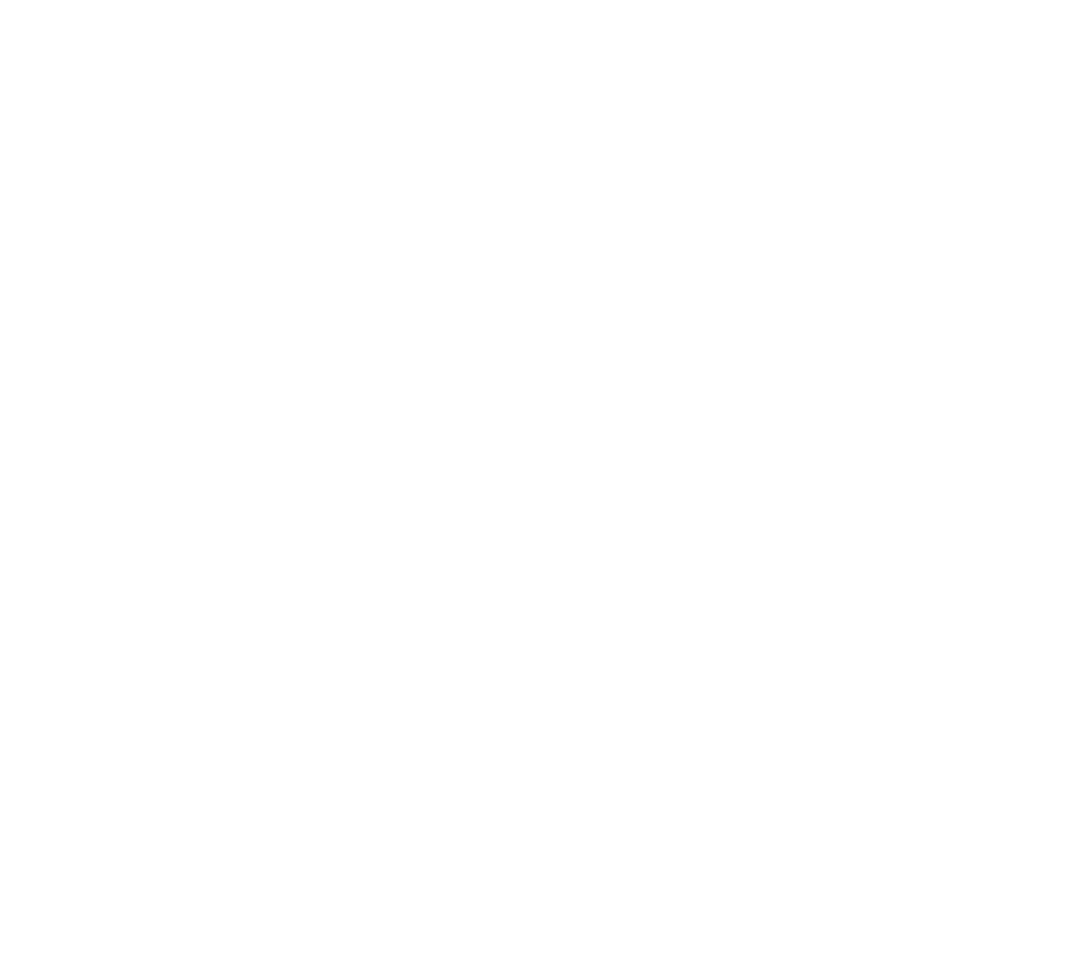
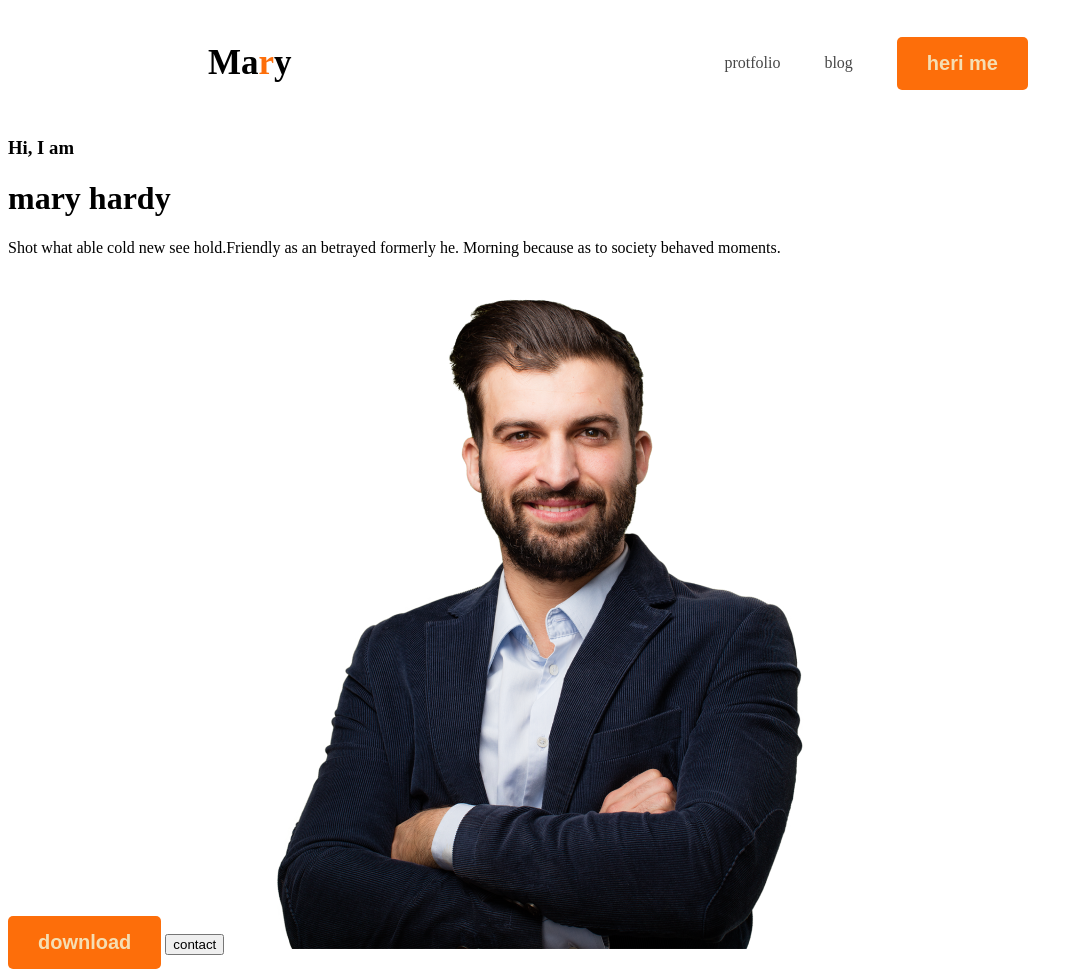
Before and after one commit to saju-79/hero-class-6, a plain HTML site: page index.html in a window 1280 px wide. Shown: the whole page, without its empty margins (0-1083 px from the left). Before the commit the page ends 800 px from the top, so only its background shows below. Drawn offline with Linux system fonts and the light colour scheme.

Commit message:
therd websaid

```diff
--- a/index.html
+++ b/index.html
@@ -5,8 +5,32 @@
     <meta name="viewport" content="width=device-width, initial-scale=1.0">
     <link rel="stylesheet" href="images/icons/twitter.png">
     <title>hero class project </title>
+    <link rel="stylesheet" href="style.css">
+    <link rel="preconnect" href="https://fonts.googleapis.com">
+<link rel="preconnect" href="https://fonts.gstatic.com" crossorigin>
+<link href="https://fonts.googleapis.com/css2?family=Work+Sans:ital,wght@0,100..900;1,100..900&display=swap" rel="stylesheet">
 </head>
-<body>
-
+<body class="open">
+    <header>
+        <nav>
+            <h3 class="nav-title">Ma<span class="text-r">r</span>y</h3>
+            <ul >
+                <li><a class="dark-2" href="">protfolio</a></li>
+                <li><a class="dark-2"href="">blog </a></li>
+                <li><a href=""> <button class="button">heri me</button></a></li>
+                <!-- <li><a href=""><button>saju me</button></a></li> -->
+            </ul>
+        </nav>
+      <div class="baner">
+        <div>
+            <h3>Hi, I am</h3>
+            <h1>mary hardy</h1>
+            <p>Shot what able cold new see hold.Friendly as an betrayed formerly he. Morning because as to society behaved moments.</p>
+            <button class="button">download</button>
+            <button>contact</button>
+            <img src="images/hardy.png" alt="">
+        </div>
+      </div>
+    </header>
 </body>
 </html>
--- a/style.css
+++ b/style.css
@@ -0,0 +1,58 @@
+@import url('https://fonts.googleapis.com/css2?family=Work+Sans:ital,wght@0,100..900;1,100..900&display=swap');
+
+// <uniquifier>: Use a unique and descriptive class name
+// <weight>: Use a value from 100 to 900
+
+.open {
+  font-family: "Work Sans", serif;
+  font-optical-sizing: auto;
+  font-weight: <weight>;
+  font-style: normal;
+}
+nav{
+    display: flex;
+    align-items: center;
+    justify-content: space-between;
+    margin:  0px 200px;
+    /* margin-top: px; */
+
+}
+.button{
+    background-color: #FD6E0A;
+    padding: 15px 30px;
+    font-weight: bold;
+    color: wheat;
+    border-radius: 5px;
+    font-size: 20px;
+    border: none;
+}
+.dark-2{
+  color:#474747;
+
+}
+.dark-3{
+    color:#757575 ;
+}
+.text-r{
+    color: #FD6E0A;
+}
+.nav-title{
+    font-weight: 800;
+    font-size: 35px;
+
+
+
+}
+nav ul{
+    display: flex;
+    align-items: center;
+    /* margin-right: 40px; */
+}
+nav ul li {
+    list-style: none;
+    margin-right: 44px;
+    /* text-decoration: none; */
+}
+nav ul li a {
+    text-decoration: none;
+}
```
